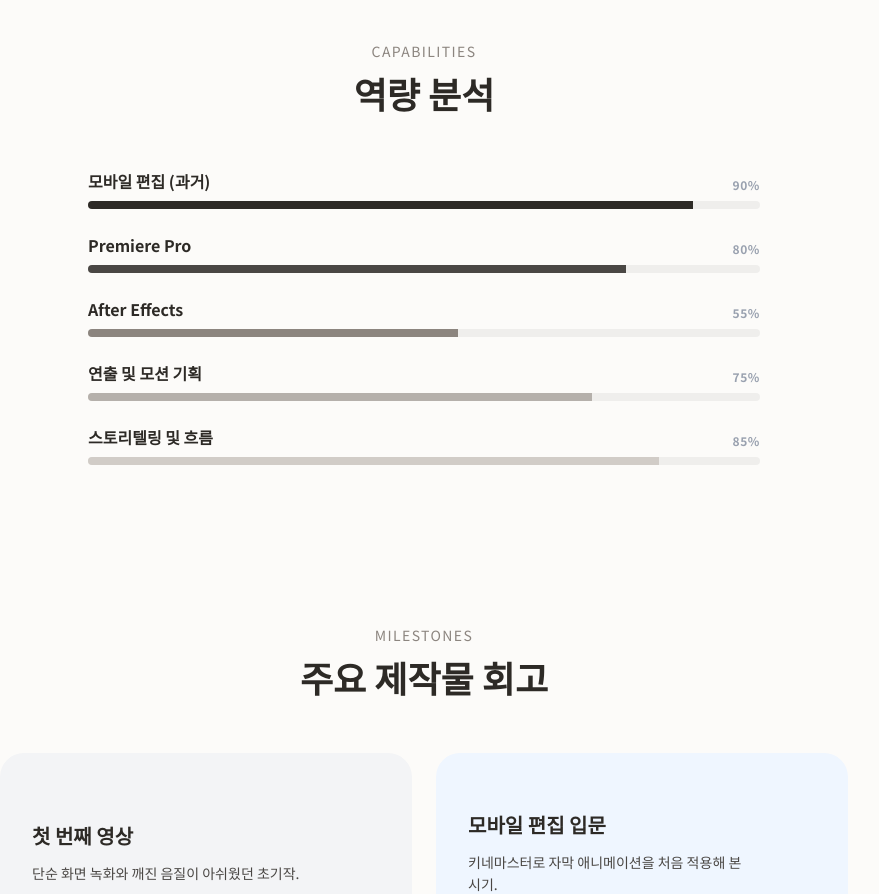
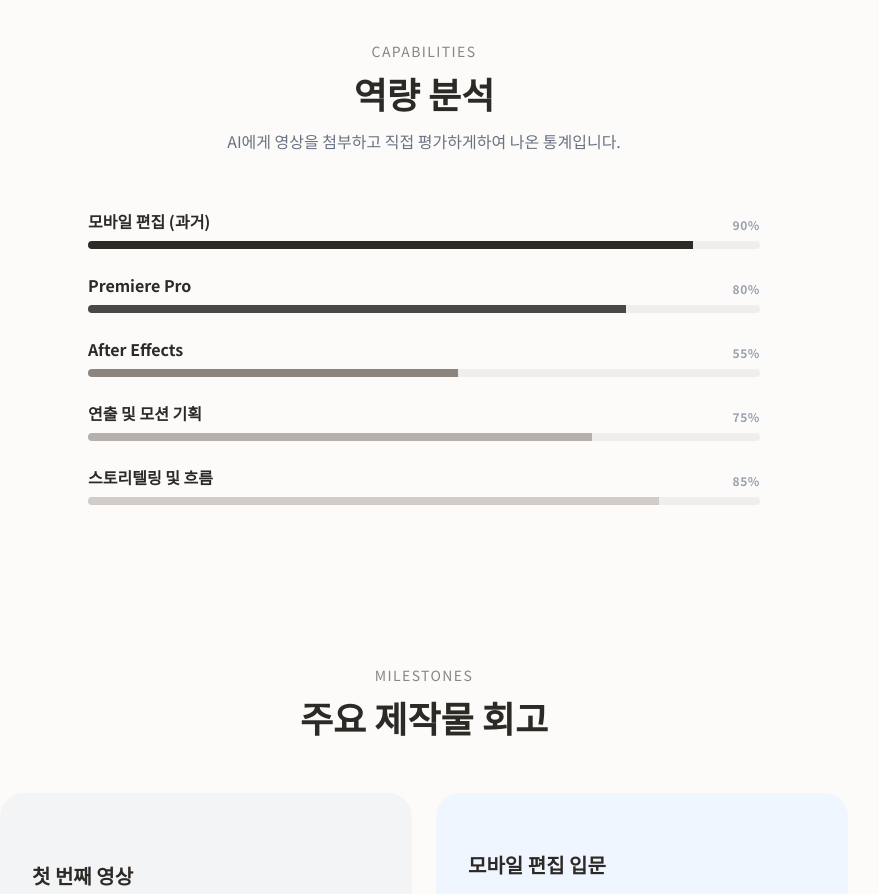
Before and after one commit to sangha0712/Ai-age-talk-and-writing, a React (Vite) app: page / in a window 1280 px wide. Shown: the part 3620-4514 px from the top of the page, without its empty margins (216-1095 px from the left). Built offline with nearby package versions, Linux system fonts and the light colour scheme.

Commit message:
feat: Add explanation for skills analysis section
Adds a descriptive paragraph to clarify that the skills analysis is based on AI evaluation of attached videos.

```diff
--- a/src/App.tsx
+++ b/src/App.tsx
@@ -494,6 +494,15 @@ const SkillsSection = () => (
       >
         역량 분석
       </motion.h2>
+      <motion.p
+        initial={{ opacity: 0, y: 10 }}
+        whileInView={{ opacity: 1, y: 0 }}
+        viewport={{ once: true }}
+        transition={{ delay: 0.1 }}
+        className="mt-4 text-gray-500 font-sans text-sm md:text-base max-w-lg mx-auto"
+      >
+        AI에게 영상을 첨부하고 직접 평가하게하여 나온 통계입니다.
+      </motion.p>
     </div>
 
     <div className="space-y-6 max-w-2xl mx-auto">
```
